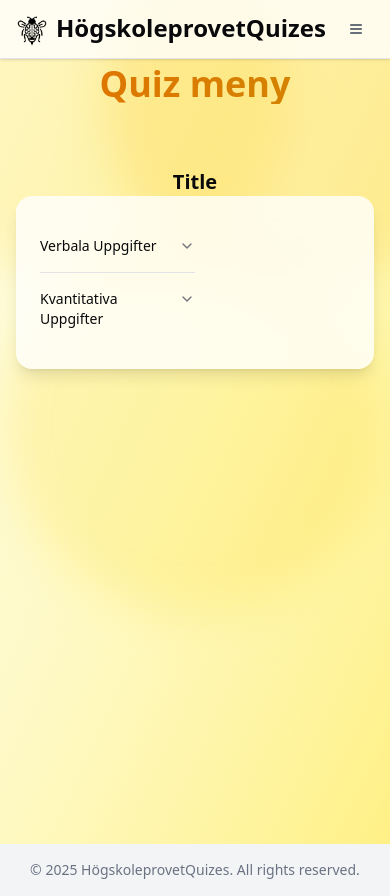
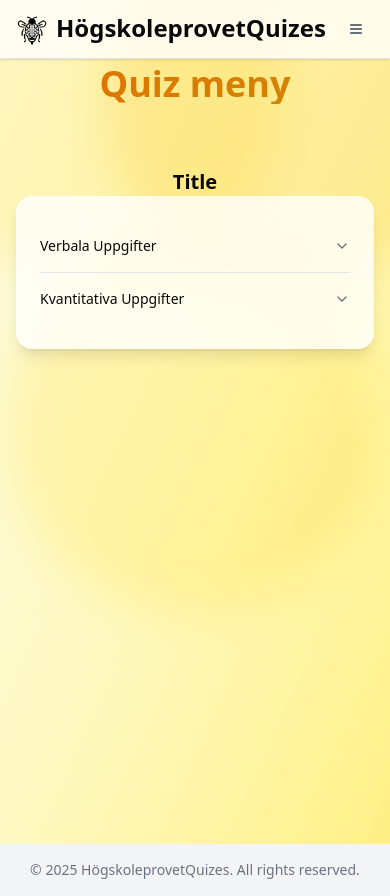
Before and after one commit to yousl902/ai-quizzes-web, a Next.js app: page /quizMenu in a window 390 px wide. Built offline with nearby package versions, Linux system fonts and the light colour scheme.

Commit message:
Not working as intended, first try at solving empty space issue

```diff
--- a/components/QuizMeny.tsx
+++ b/components/QuizMeny.tsx
@@ -1,5 +1,5 @@
 "use client"
-import { motion } from "framer-motion";
+import { AnimatePresence, motion } from "framer-motion";
 import { useState } from "react"
 import {
     Accordion,
@@ -22,18 +22,11 @@ type QuizMenuContent = {
 type QuizMenuProps = {
     quizMenuContent: QuizMenuContent;
 };
-/*
-            {Object.keys(quizMenuContent).map((key) => (
-                <AccordionItem key={key} value={key}>
-                    <AccordionTrigger>{key}</AccordionTrigger>
-                </AccordionItem>
-            ))}
-*/
 
 export default function QuizMeny({ quizMenuContent } : QuizMenuProps) {
     const [activeItem, setActiveItem] = useState<string | null>(null);
 
-
+    const showNested = !!(activeItem && quizMenuContent[activeItem]?.items);
 
       return (
         <motion.section
@@ -43,14 +36,21 @@ export default function QuizMeny({ quizMenuContent } : QuizMenuProps) {
             transition={{ duration: 0.6, delay: 0.2 }}
             className="mb-20 w-full lg:w-2/3 lg:ml-auto"
         >
+
+          <h2 className="text-xl font-semibold text-center">Title</h2>
+
+          <motion.div
+            layout
+            className="flex gap-4 bg-white/80 backdrop-blur-lg rounded-2xl p-6 shadow-lg overflow-hidden"
+            transition={{duration: 0.4, ease: "easeInOut"}}
+          >
             {/* Main Accordion */}
-          <h2 className="text-xl font-semibold text-center">Title</h2>
-          <div className="bg-white/80 backdrop-blur-lg rounded-2xl p-6 shadow-lg">
+            <div className="w-full lg:w-auto">
               <Accordion
                 type="single"
                 collapsible
                 onValueChange={(value: string | undefined) => setActiveItem(value ?? null)}
-            className="w-1/2"
+
               >
                 {Object.entries(quizMenuContent).map(([key, section]) => (
                     <AccordionItem key={key} value={key}>
@@ -58,10 +58,20 @@ export default function QuizMeny({ quizMenuContent } : QuizMenuProps) {
                     </AccordionItem>
                 ))}
               </Accordion>
+            </div>
 
             {/* Nested Accordion based on selected item */}
-          {activeItem && quizMenuContent[activeItem]?.items && (
-            <Accordion type="single" collapsible className="w-1/2">
+            <AnimatePresence>
+              {showNested && (
+                <motion.div
+                  key="nested"
+                  initial={{ width: 0, opacity: 0 }}
+                  animate={{ width: "100%", opacity: 1 }}
+                  exit={{ width: 0, opacity: 0 }}
+                  transition={{ duration: 0.4, ease: "easeInOut" }}
+                  className="ml-4 overflow-hidden"
+                >
+                  <Accordion type="single" collapsible>
                     {quizMenuContent[activeItem].items.map((item, index) => (
                       <AccordionItem key={index} value={`nested-${index}`}>
                         <AccordionTrigger>{item.title}</AccordionTrigger>
@@ -69,8 +79,10 @@ export default function QuizMeny({ quizMenuContent } : QuizMenuProps) {
                       </AccordionItem>
                     ))}
                   </Accordion>
+                </motion.div>
               )}
-          </div>
+            </AnimatePresence>
+          </motion.div>
         </motion.section>
       );
 }
```
Lines whose indentation alone changed are shown as unchanged.
